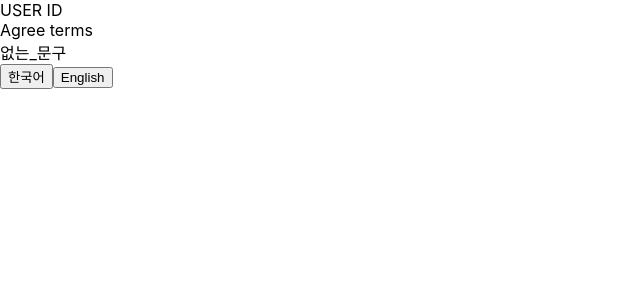
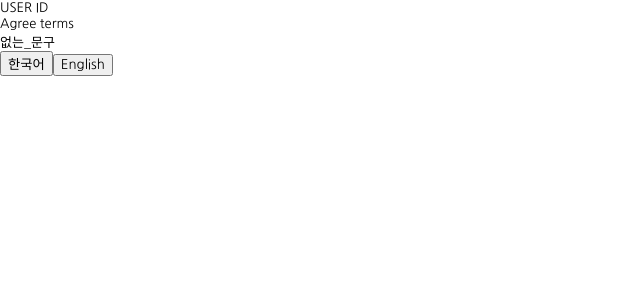
Before and after one commit to beom33/react_project, a React (Create React App) app: page / in a window 1280 px wide. Shown: the top 300 px of the page, without its empty margins (0-640 px from the left). Built offline with nearby package versions, Linux system fonts and the light colour scheme.

Commit message:
no message

```diff
--- a/src/index.css
+++ b/src/index.css
@@ -1,13 +1,34 @@
-body {
-  margin: 0;
-  font-family: -apple-system, BlinkMacSystemFont, 'Segoe UI', 'Roboto', 'Oxygen',
-    'Ubuntu', 'Cantarell', 'Fira Sans', 'Droid Sans', 'Helvetica Neue',
-    sans-serif;
-  -webkit-font-smoothing: antialiased;
-  -moz-osx-font-smoothing: grayscale;
+@import url('https://fonts.googleapis.com/css2?family=Nanum+Gothic:wght@400;700;800&display=swap');
+* {
+  box-sizing: border-box;
+  outline: none;
+  font-family: "Nanum Gothic", sans-serif;
+  }
+
+  html{
+    font-size: 13px;
+  }
+
+  body{
+    margin: 0;
+    color: #000;
+  }
+
+  ul,ol{
+    list-style: none;
+
+  }
+
+  ul,ol,dl,dt,dd {
+    margin: 0;
+    padding: 0;
 }
 
-code {
-  font-family: source-code-pro, Menlo, Monaco, Consolas, 'Courier New',
-    monospace;
+a {
+  text-decoration: none;
+  color: #000;
 }
+
+img {
+  border: 0;
+}
```
Also changed, not shown: src/styles/fontsize.js (added, +10 -0 lines), 1 other file (tests, documents, lock files or other folders).
